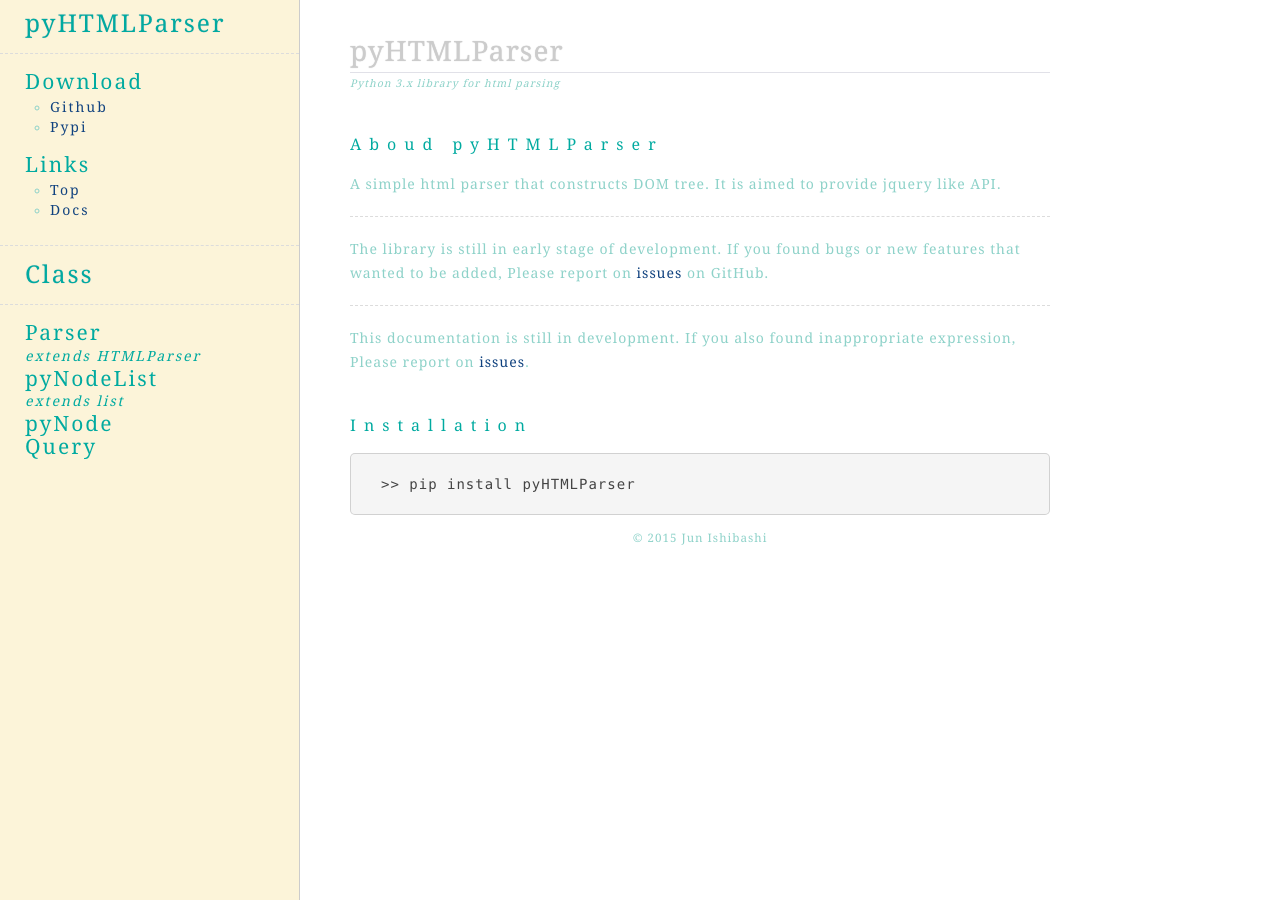
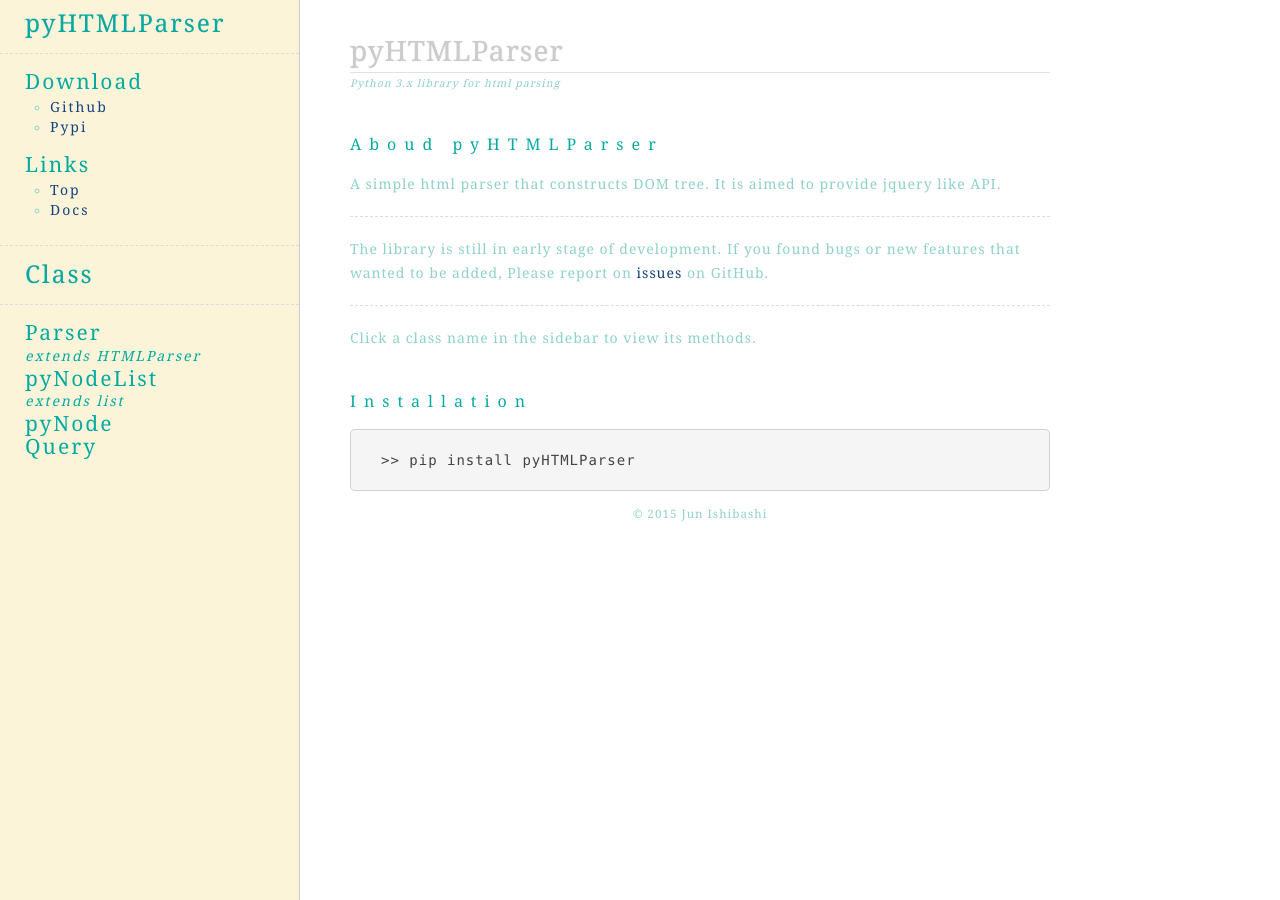
Before and after one commit to ishibashijun/ishibashijun.github.com, a Jekyll site: the page built from pyHTMLParser/index.html, in a window 1280 px wide and 900 px high. Built offline with Jekyll 4.4.1, drawn with Linux system fonts in a browser that asks for light colours.

Commit message:
updated: doc's description

```diff
--- a/pyHTMLParser/index.html
+++ b/pyHTMLParser/index.html
@@ -13,7 +13,7 @@ title: pyHTMLParser Docs
             <hr>
             The library is still in early stage of development. If you found bugs or new features that wanted to be added, Please report on <a href="https://github.com/ishibashijun/pyHTMLParser/issues">issues</a> on GitHub.
             <hr>
-            This documentation is still in development. If you also found inappropriate expression, Please report on <a href="https://github.com/ishibashijun/pyHTMLParser/issues">issues</a>.
+            Click a class name in the sidebar to view its methods.
         </p>
         <footer>
             <h2 id="installation">Installation</h2>
```
